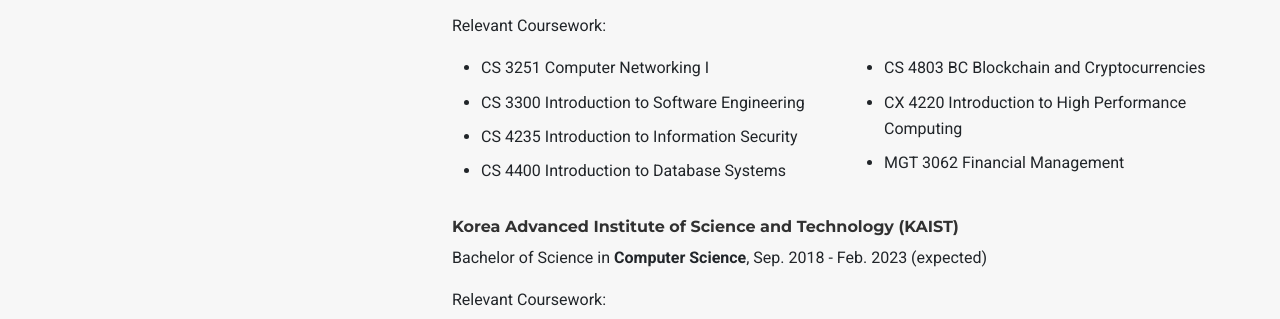
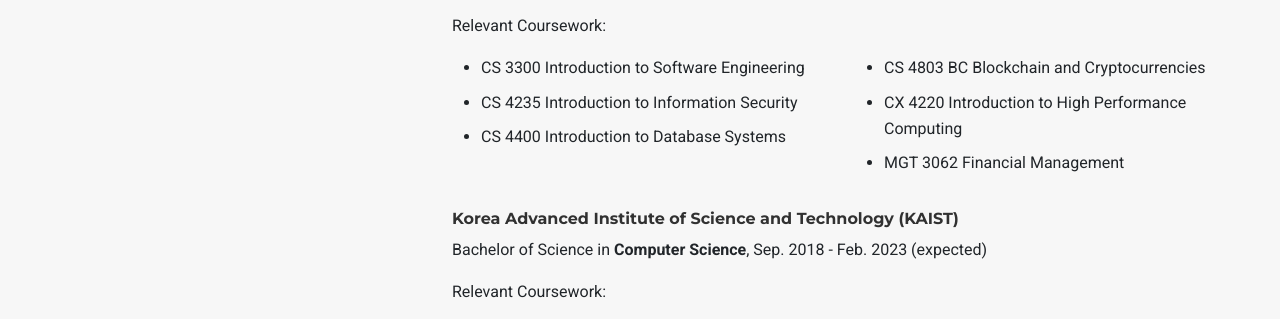
Before and after one commit to mukhtarkv/mukhtarkussaiynbekov.github.io, a plain HTML site: page index.html in a window 1280 px wide. Shown: the part 729-1048 px from the top of the page. Drawn offline with nearby package versions, Linux system fonts and the light colour scheme; some icons are missing.

Commit message:
update resume

```diff
--- a/index.html
+++ b/index.html
@@ -158,7 +158,6 @@
           <div class="row">
             <div class="col-md-6">
               <ul class="ul-courses">
-                <li>CS 3251 Computer Networking I</li>
                 <li>CS 3300 Introduction to Software Engineering</li>
                 <li>CS 4235 Introduction to Information Security</li>
                 <li>CS 4400 Introduction to Database Systems</li>
```
Also changed, not shown: 1 other file.
